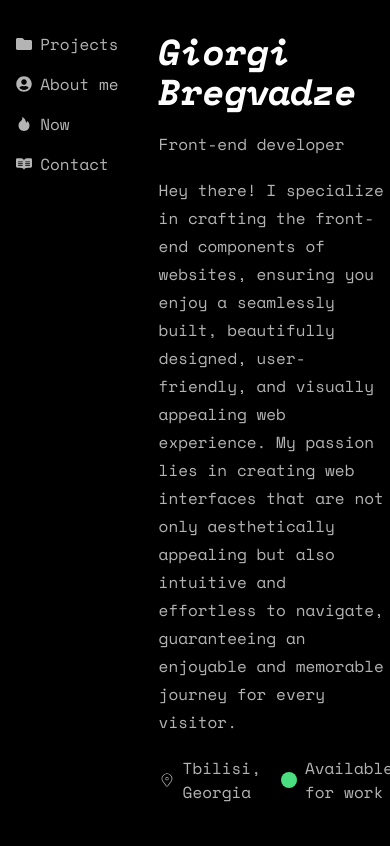
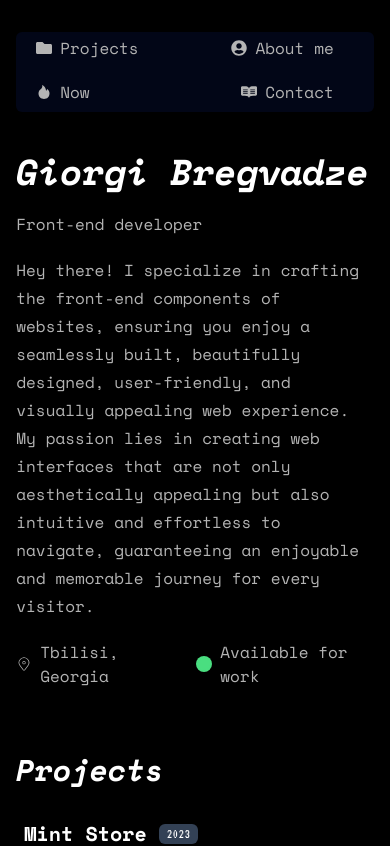
Before and after one commit to GBreg19/portfolio-page, a React (Vite) app: page / in a window 390 px wide. Shown: the top 846 px of the page. Built offline with nearby package versions, Linux system fonts and the light colour scheme.

Commit message:
updated responsiveness

```diff
--- a/src/componenets/Navigation.tsx
+++ b/src/componenets/Navigation.tsx
@@ -9,9 +9,9 @@ const Navigation = () => {
   return (
     <div className="basis-2/12 h-1/2">
       <nav>
-        <ul className="font-spaceMonoReg flex flex-col gap-2">
+        <ul className="font-spaceMonoReg flex md:flex-col bg-slate-950 px-5 pt-1 rounded-md md:bg-inherit gap-3 flex-wrap justify-between">
           <li
-            className="hover:text-white cursor-pointer border-r-gray-400 hover:border-r-2 pb-2 flex gap-2 items-center group duration-75 transition ease-in-out"
+            className="hover:text-white cursor-pointer border-r-gray-400 hover:border-r-2 pb-2 sm:pr-0 pr-5 flex gap-2 items-center group duration-75 transition ease-in-out"
             onClick={() => SectionCtx.handleClick(SectionCtx.navRefs.projects)}
           >
             <span>
@@ -20,7 +20,7 @@ const Navigation = () => {
             <a>Projects</a>
           </li>
           <li
-            className="hover:text-white cursor-pointer border-r-gray-400 hover:border-r-2 pb-2 flex gap-2 items-center group duration-75 transition ease-in-out"
+            className="hover:text-white cursor-pointer border-r-gray-400 hover:border-r-2 pb-2 sm:pr-0 pr-5 flex gap-2 items-center group duration-75 transition ease-in-out"
             onClick={() => SectionCtx.handleClick(SectionCtx.navRefs.aboutMe)}
           >
             <span>
@@ -29,7 +29,7 @@ const Navigation = () => {
             <a>About me</a>
           </li>
           <li
-            className="hover:text-white cursor-pointer border-r-gray-400 hover:border-r-2 pb-2 flex gap-2 items-center group duration-75 transition ease-in-out"
+            className="hover:text-white cursor-pointer border-r-gray-400 hover:border-r-2 pb-2 sm:pr-0 pr-5 flex gap-2 items-center group duration-75 transition ease-in-out"
             onClick={() => SectionCtx.handleClick(SectionCtx.navRefs.now)}
           >
             <span>
@@ -38,7 +38,7 @@ const Navigation = () => {
             <a>Now</a>
           </li>
           <li
-            className="hover:text-white cursor-pointer border-r-gray-400 hover:border-r-2 pb-2 flex gap-2 items-center group duration-75 transition ease-in-out"
+            className="hover:text-white cursor-pointer border-r-gray-400 hover:border-r-2 pb-2 sm:pr-0 pr-5 flex gap-2 items-center group duration-75 transition ease-in-out"
             onClick={() => SectionCtx.handleClick(SectionCtx.navRefs.contact)}
           >
             <span>
--- a/src/componenets/ProjectItem.tsx
+++ b/src/componenets/ProjectItem.tsx
@@ -14,7 +14,7 @@ const ProjectItem = (props: Props) => {
   const { itemData } = props;
 
   return (
-    <li className="hover:bg-slate-900 px-2 py-3 rounded-md h-44 flex flex-col justify-between">
+    <li className="hover:bg-slate-900 px-2 py-3 rounded-md flex flex-col gap-3">
       <span className="flex items-center gap-3">
         <h1 className="font-spaceMonoBold text-white text-xl">
           {itemData.title}
--- a/src/sections/Header.tsx
+++ b/src/sections/Header.tsx
@@ -5,7 +5,7 @@ import Card from "../layout/Card";
 
 const Header: React.FC = () => {
   return (
-    <Card className="flex flex-row gap-10 border-none">
+    <Card className="flex md:flex-row flex-col gap-10 border-none">
       <Navigation />
       <Intro/>
     </Card>
```
